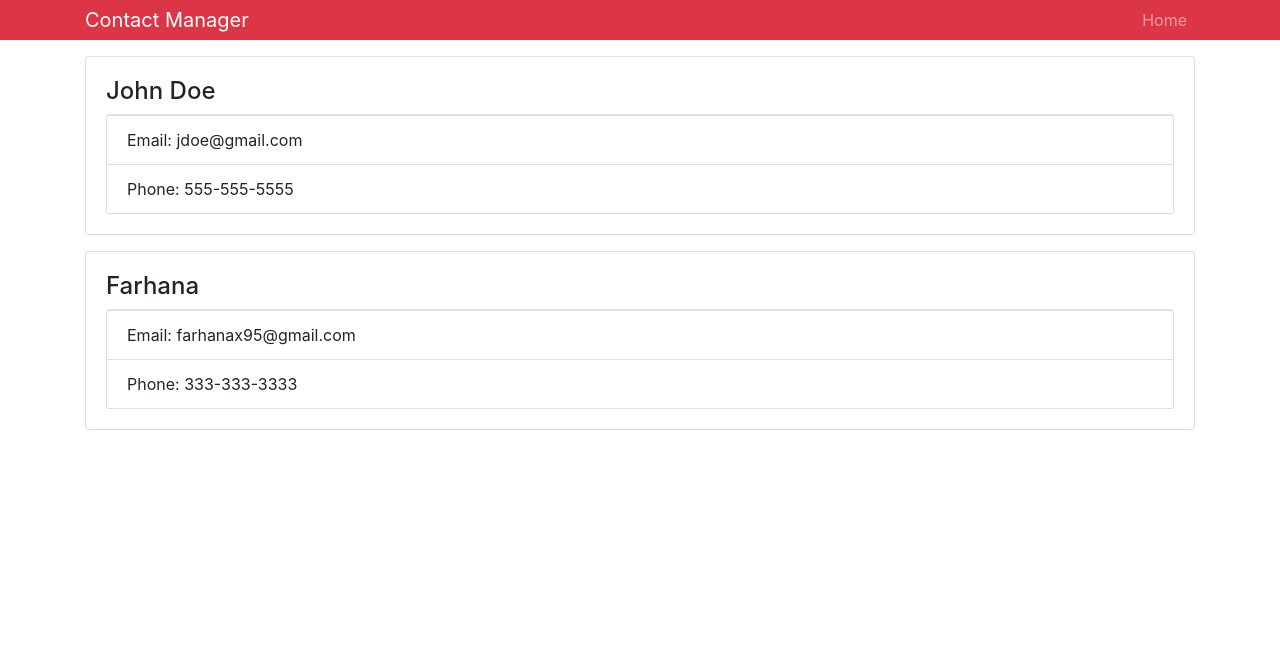
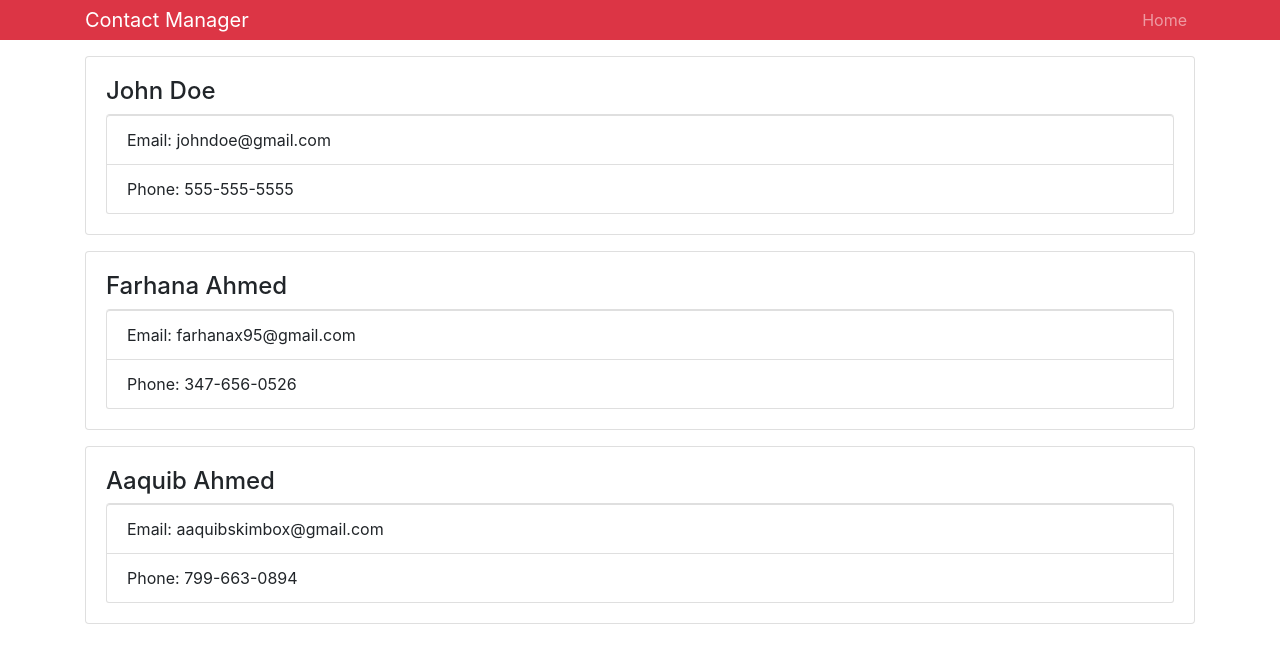
Before and after one commit to killcodeX/Contact-Manager, a React (Create React App) app in the folder contact-manager/: page / in a window 1280 px wide. Shown: the top 660 px of the page. Built offline with nearby package versions, Linux system fonts and the light colour scheme.

Commit message:
created the state

```diff
--- a/contact-manager/src/App.js
+++ b/contact-manager/src/App.js
@@ -1,5 +1,5 @@
 import React, { Component } from 'react';
-import Contact from './components/Contact';
+import Contacts from './components/Contacts';
 import Header from './components/Header';
 
 import 'bootstrap/dist/css/bootstrap.min.css';
@@ -11,8 +11,7 @@
       <div className="App">
         <Header branding="Contact Manager"/>
         <div className="container">
-          <Contact name="John Doe" email="jdoe@gmail.com" phone="555-555-5555"/>
-          <Contact name="Farhana" email="farhanax95@gmail.com" phone="333-333-3333"/>
+          <Contacts />
         </div>
       </div>
     );
--- a/contact-manager/src/components/Contact.js
+++ b/contact-manager/src/components/Contact.js
@@ -3,7 +3,7 @@
 
 class Contact extends Component {
     render() {
-        const {name, email, phone} = this.props;
+        const {name, email, phone} = this.props.contact;
         return (
             <div className="card card-body mb-3">
                 <h4>{name}</h4>
@@ -17,9 +17,7 @@
 }
 
 Contact.propTypes = {
-    name:PropTypes.string.isRequired,
-    email:PropTypes.string.isRequired,
-    phone:PropTypes.string.isRequired
+    contact:PropTypes.string.isRequired,
 };
 
 export default Contact;
--- /dev/null
+++ b/contact-manager/src/components/Contacts.js
@@ -0,0 +1,41 @@
+import React, { Component } from 'react';
+import Contact from './Contact'
+
+class Contacts extends Component {
+    state = {
+        contacts : [
+            {
+                id:1,
+                name:'John Doe',
+                email:'johndoe@gmail.com',
+                phone:'555-555-5555'
+            },
+            {
+                id:2,
+                name:'Farhana Ahmed',
+                email:'farhanax95@gmail.com',
+                phone:'347-656-0526'
+            },
+            {
+                id:3,
+                name:'Aaquib Ahmed',
+                email:'aaquibskimbox@gmail.com',
+                phone:'799-663-0894'
+            }
+        ]
+    };
+    render() {
+        const {contacts} = this.state;
+        return (
+            <div>
+                {contacts.map(contact => (
+                    <Contact key={contact.id}  contact={contact}/>
+                ))}
+            </div>
+        );
+    }
+};
+
+
+
+export default Contacts;
```
